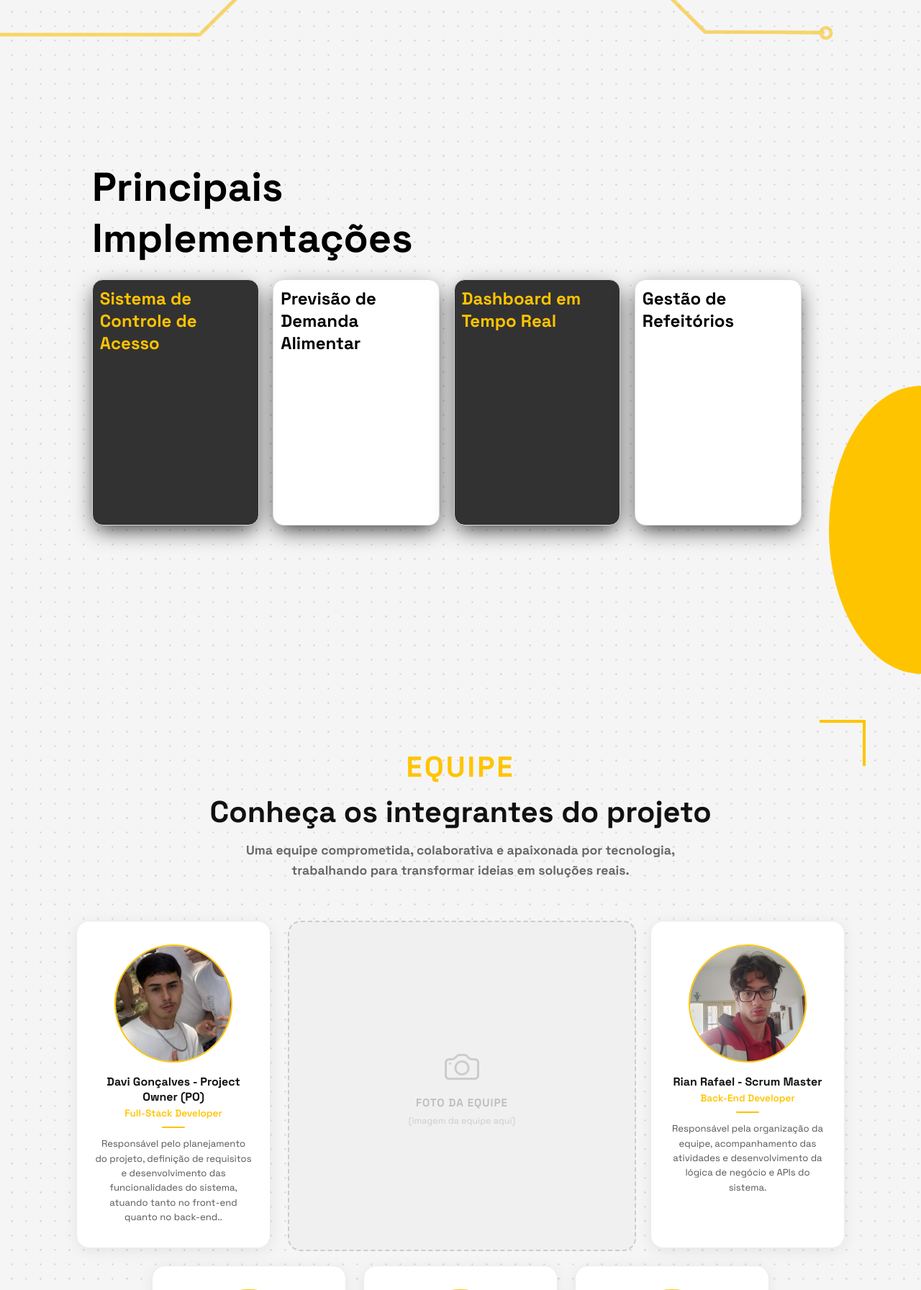
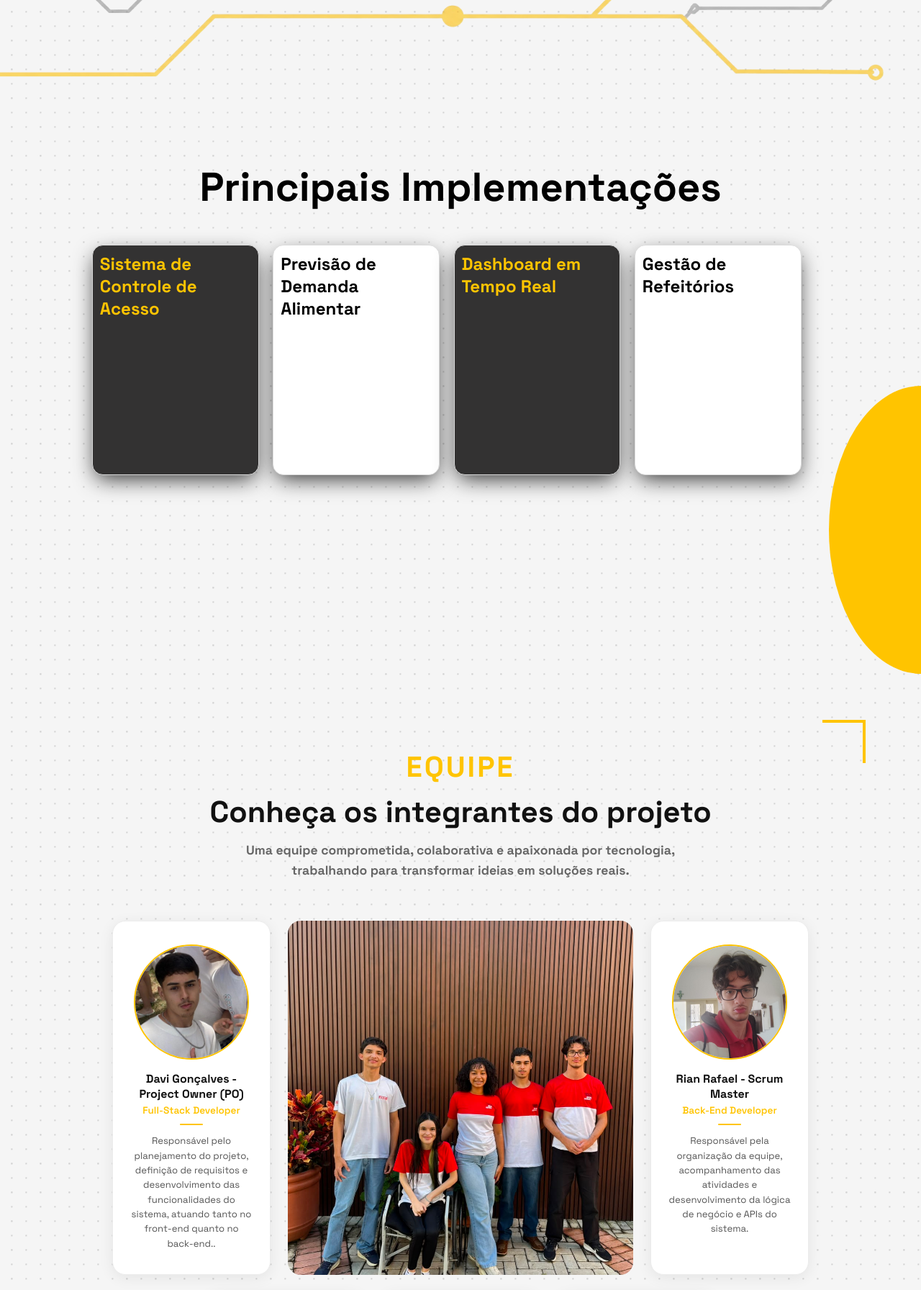
Before and after one commit to rianzitos/SystemFluxe, a PHP site: page /SystemFluxe/index.html in a window 1280 px wide; the page is wider, and only the part inside the window is pictured. Shown: the part 1520-3312 px from the top of that part at 72% size. Run offline with PHP 8.4, Linux system fonts and the light colour scheme; some libraries are stand-ins or nearby versions; some web fonts are replaced.

Commit message:
Adicionei a foto da equipe e arrumei umas coisas na página principal da empresa

```diff
--- a/app/views/login.php
+++ b/app/views/login.php
@@ -24,7 +24,7 @@
     <header class="headerLogin">
         <img id="logotipo" src="../../public/img/logotipo.png" alt="Logotipo da empresa">
 
-        <a href="../../index.html"><button class="butHeader">Saiba mais sobre a empresa</button></a>
+        <a href="/"><button class="butHeader">Saiba mais sobre a empresa</button></a>
     </header>
 
     <div class="circulo-amarelo"></div>
--- a/index.html
+++ b/index.html
@@ -99,7 +99,7 @@
                                 realidades, melhorar rotinas e contribuir para um futuro mais consciente.</p>
                         </div>
 
-                        <button class="botao">SAIBA MAIS</button>
+                        <button class="botao"><a href="">SAIBA MAIS</a></button>
                     </div>
 
                     <!-- CARDS DE INFOS -->
@@ -292,9 +292,7 @@
 
                             <div class="equipe-foto-central">
                                 <div class="equipe-foto-placeholder">
-                                    <i class="bi bi-camera equipe-foto-icon"></i>
-                                    <span>FOTO DA EQUIPE</span>
-                                    <small>(imagem da equipe aqui)</small>
+
                                 </div>
                             </div>
 
--- a/public/css/style.css
+++ b/public/css/style.css
@@ -6,7 +6,7 @@
     margin: 0;
     padding: 0;
     font-family: "Space Grotesk", sans-serif;
-    /* overflow-x: hidden; */
+    box-sizing: border-box;
 }
 
 html,
@@ -171,7 +171,7 @@ body {
     text-decoration: none;
     font-size: 91%;
     font-weight: bold;
-    min-width: 101%;
+    min-width: 100%;
 }
 
 .itemMenu {
@@ -251,6 +251,13 @@ body {
 .subTitulo {
     font-weight: bold;
     font-size: 350%;
+    text-align: center;
+    width: 80vw;
+    margin-bottom: 10%;
+}
+
+.subTitulo span {
+    color: #FFC400
 }
 
 .slash {
@@ -291,6 +298,11 @@ body {
     font-size: larger;
     transition: 0.5s;
     cursor: pointer;
+}
+
+.botao a {
+    text-decoration: none;
+    color: white;
 }
 
 .botao:hover {
@@ -431,6 +443,7 @@ input:checked+label .descricao * {
     transition: 0.5s;
     font-size: larger;
     margin-top: 10%;
+    margin-left: 7.5%;
 }
 
 #butProject:hover {
@@ -621,18 +634,16 @@ h3 {
 
 .container-circuito {
     position: absolute;
+    top: -60%;
 
-    top: -60%;
-    /* left: 10%; */
-
-    width: 30%;
+    width: 115%;
 
     z-index: 1;
     opacity: 0.6;
 }
 
 .container-circuito img {
-    width: 100vw;
+    width: 100%;
     height: auto;
     position: relative;
     left: -10%;
@@ -811,13 +822,11 @@ h3 {
     min-height: 260px;
     background: #f0f0f0;
     border-radius: 18px;
-    border: 2px dashed #ccc;
     display: flex;
     flex-direction: column;
     align-items: center;
     justify-content: center;
     gap: 8px;
-    color: #aaa;
 }
 
 .equipe-foto-icon {
@@ -825,17 +834,17 @@ h3 {
     color: #ccc;
 }
 
-.equipe-foto-placeholder span {
-    font-size: 0.95rem;
-    font-weight: 600;
-    letter-spacing: 1px;
-    color: #bbb;
+.equipe-foto-placeholder {
+    background: url('/public/img/equipe.jpeg');
+    background-size: cover;
+    background-position-x: 30%;
 }
 
-.equipe-foto-placeholder small {
-    font-size: 0.78rem;
-    color: #ccc;
+
+.equipe-foto-central img {
+    width: 40rem
 }
+
 
 /* Banner de conclusão */
 .equipe-banner {
@@ -1146,7 +1155,7 @@ h3 {
     }
 
     .equipe-foto-placeholder {
-        min-height: 200px;
+        min-height: 320px;
     }
 
     .membro-card {
@@ -1247,7 +1256,7 @@ h3 {
 @media (max-width: 480px) {
 
     #container-header {
-        width:100vw
+        width: 100vw
     }
 
     #logotipo {
@@ -1261,10 +1270,13 @@ h3 {
 
     .titulo {
         font-size: 260%;
+        margin-left: 20%;
+        margin-bottom: 3%;
     }
 
     .fluxe {
-        font-size: 420%;
+        font-size: 5rem;
+        margin-left: 15%;
     }
 
     .container-texto {
@@ -1298,6 +1310,10 @@ h3 {
         font-size: 14px;
     }
 
+    .row {
+        padding: 4.5%;
+    }
+
     .card {
         max-width: 100%;
     }
@@ -1329,7 +1345,7 @@ h3 {
     }
 
     .equipe-linha {
-        width: 80vw;
+        width: 90vw;
     }
 
     .equipe-titulo {
```
Also changed, not shown: app/views/indexSys.html (+5 -6 lines), public/img/equipe.jpeg (added).
